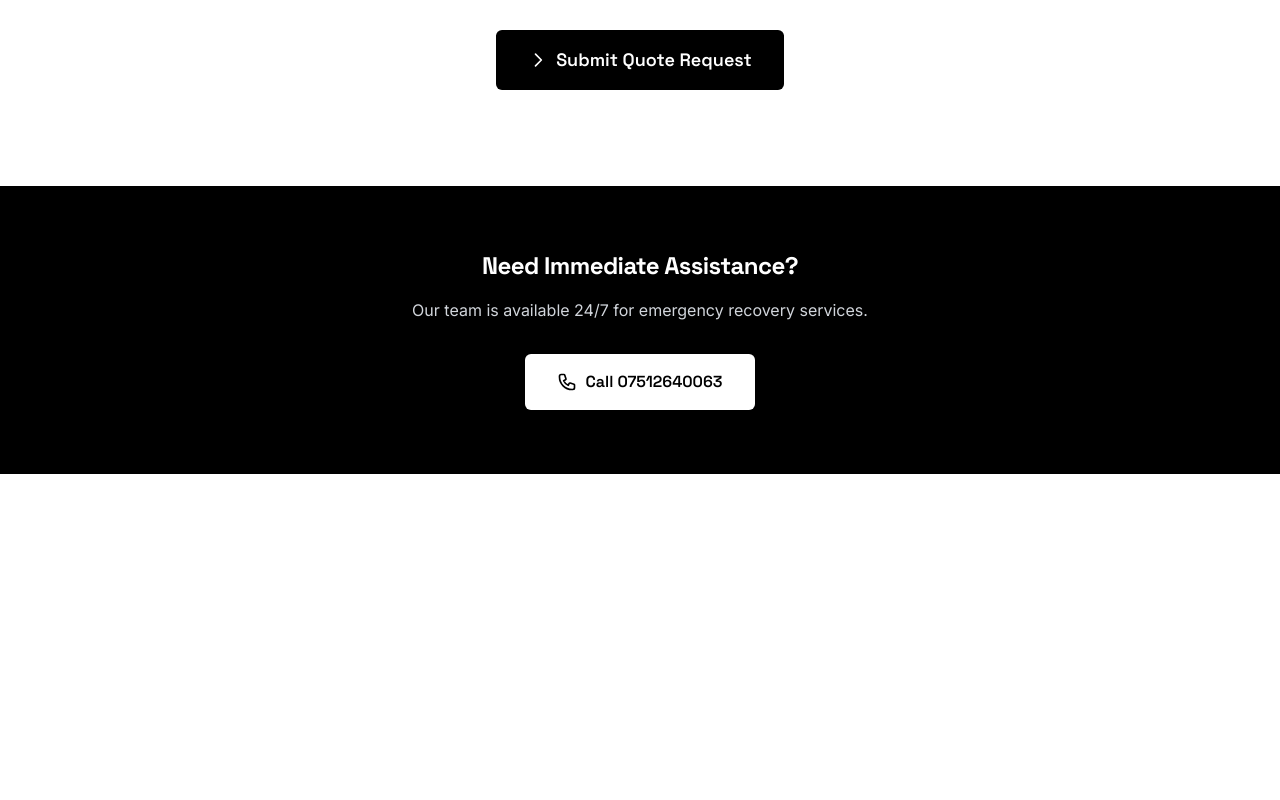
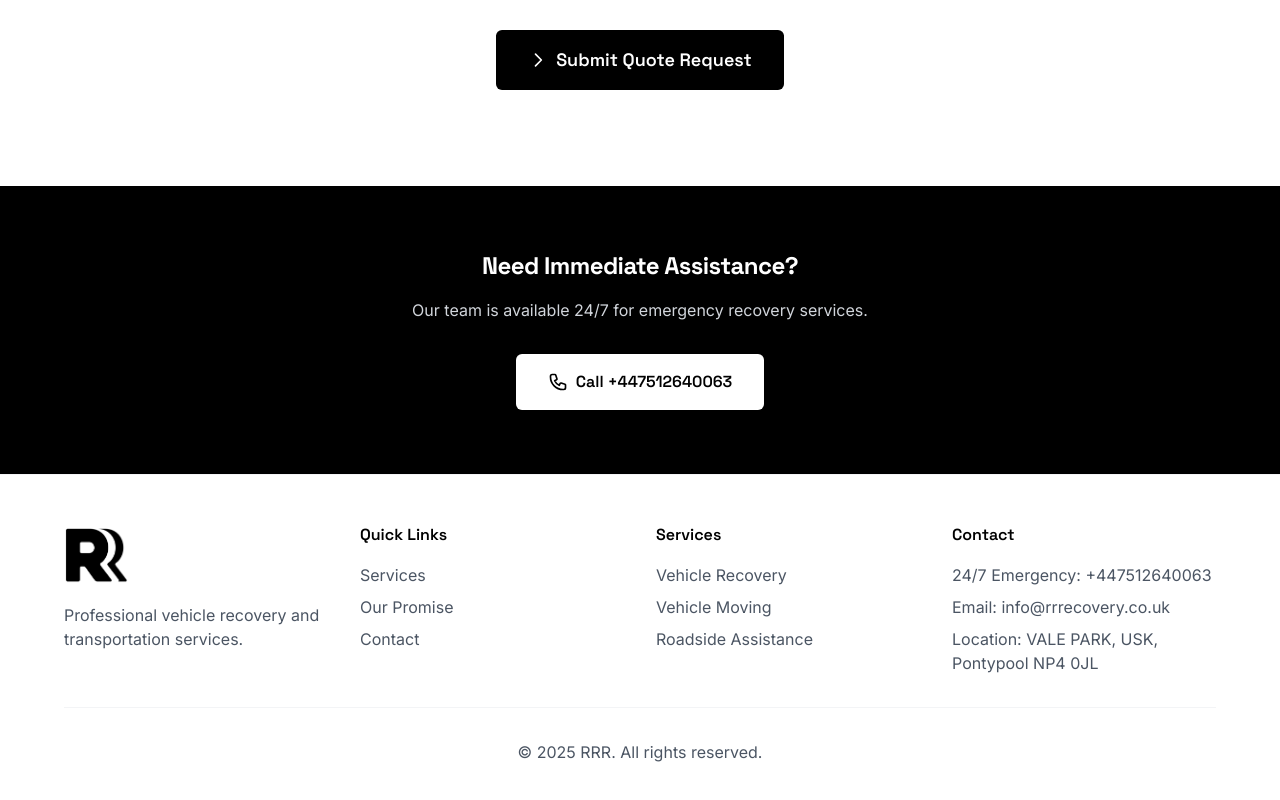
Before and after one commit to EAS-Andrew/RRR, a Next.js app: page /quote in a window 1280 px wide. Shown: the part 730-1530 px from the top of the page. Before the commit the page ends 1204 px from the top, so only its background shows below. Built offline with nearby package versions, Linux system fonts and the light colour scheme.

Commit message:
Auto commit

```diff
--- /dev/null
+++ b/src/app/components/Footer.tsx
@@ -0,0 +1,50 @@
+import Image from 'next/image';
+
+export default function Footer() {
+    return (
+        <footer className="py-12 px-4 border-t border-gray-100">
+            <div className="max-w-6xl mx-auto">
+                <div className="grid md:grid-cols-4 gap-8 mb-8">
+                    <div>
+                        <div className="relative w-16 h-16 mb-4">
+                            <Image
+                                src="/logo.png"
+                                alt="RRR Logo"
+                                fill
+                                className="object-contain"
+                            />
+                        </div>
+                        <p className="text-gray-600">Professional vehicle recovery and transportation services.</p>
+                    </div>
+                    <div>
+                        <h4 className="font-display font-semibold mb-4">Quick Links</h4>
+                        <ul className="space-y-2 text-gray-600">
+                            <li><a href="#services" className="hover:text-black transition-colors">Services</a></li>
+                            <li><a href="#promise" className="hover:text-black transition-colors">Our Promise</a></li>
+                            <li><a href="#contact" className="hover:text-black transition-colors">Contact</a></li>
+                        </ul>
+                    </div>
+                    <div>
+                        <h4 className="font-display font-semibold mb-4">Services</h4>
+                        <ul className="space-y-2 text-gray-600">
+                            <li>Vehicle Recovery</li>
+                            <li>Vehicle Moving</li>
+                            <li>Roadside Assistance</li>
+                        </ul>
+                    </div>
+                    <div>
+                        <h4 className="font-display font-semibold mb-4">Contact</h4>
+                        <ul className="space-y-2 text-gray-600">
+                            <li>24/7 Emergency: +447512640063</li>
+                            <li>Email: info@rrrecovery.co.uk</li>
+                            <li>Location: VALE PARK, USK, Pontypool NP4 0JL</li>
+                        </ul>
+                    </div>
+                </div>
+                <div className="text-center text-gray-600 pt-8 border-t border-gray-100">
+                    <p>© {new Date().getFullYear()} RRR. All rights reserved.</p>
+                </div>
+            </div>
+        </footer>
+    );
+}
--- a/src/app/not-found.tsx
+++ b/src/app/not-found.tsx
@@ -55,13 +55,13 @@ export default function NotFound() {
             If you need immediate assistance, we&apos;re here to help.
           </p>
           <a
-            href="tel:07512640063"
+            href="tel:+447512640063"
             className="inline-flex items-center gap-2 bg-white text-black px-8 py-4 rounded-md font-display font-semibold hover:bg-gray-100 transition-colors"
           >
             <svg className="w-5 h-5" fill="none" viewBox="0 0 24 24" stroke="currentColor">
               <path strokeLinecap="round" strokeLinejoin="round" strokeWidth={2} d="M3 5a2 2 0 012-2h3.28a1 1 0 01.948.684l1.498 4.493a1 1 0 01-.502 1.21l-2.257 1.13a11.042 11.042 0 005.516 5.516l1.13-2.257a1 1 0 011.21-.502l4.493 1.498a1 1 0 01.684.949V19a2 2 0 01-2 2h-1C9.716 21 3 14.284 3 6V5z" />
             </svg>
-            Call 07512640063
+            Call +447512640063
           </a>
         </div>
       </section>
--- a/src/app/page.tsx
+++ b/src/app/page.tsx
@@ -3,6 +3,7 @@
 import Image from "next/image";
 import { useState } from "react";
 import Link from "next/link";
+import Footer from "./components/Footer";
 
 export default function Home() {
   const [isMobileMenuOpen, setIsMobileMenuOpen] = useState(false);
@@ -63,7 +64,7 @@ export default function Home() {
             <a href="#contact" className="font-display hover:text-gray-600 transition-colors">Contact</a>
           </div>
           <div className="flex items-center gap-4">
-            <a href="tel:07512640063" className="bg-black text-white px-4 py-2 text-sm font-display font-semibold hover:bg-gray-900 transition-colors">
+            <a href="tel:+447512640063" className="bg-black text-white px-4 py-2 text-sm font-display font-semibold hover:bg-gray-900 transition-colors">
               24/7 Emergency
             </a>
             <button
@@ -364,7 +365,7 @@ export default function Home() {
             we&apos;re your trusted partner for dependable service.
           </p>
           <div className="flex flex-col md:flex-row gap-6 justify-center max-w-xl mx-auto">
-            <a href="tel:07512640063" className="flex-1 bg-black text-white px-8 py-4 text-lg font-display font-semibold hover:bg-gray-900 transition-colors rounded-md flex items-center justify-center gap-2">
+            <a href="tel:+447512640063" className="flex-1 bg-black text-white px-8 py-4 text-lg font-display font-semibold hover:bg-gray-900 transition-colors rounded-md flex items-center justify-center gap-2">
               <svg className="w-5 h-5" fill="none" viewBox="0 0 24 24" stroke="currentColor">
                 <path strokeLinecap="round" strokeLinejoin="round" strokeWidth={2} d="M3 5a2 2 0 012-2h3.28a1 1 0 01.948.684l1.498 4.493a1 1 0 01-.502 1.21l-2.257 1.13a11.042 11.042 0 005.516 5.516l1.13-2.257a1 1 0 011.21-.502l4.493 1.498a1 1 0 01.684.949V19a2 2 0 01-2 2h-1C9.716 21 3 14.284 3 6V5z" />
               </svg>
@@ -384,50 +385,7 @@ export default function Home() {
       </section>
 
       {/* Footer */}
-      <footer className="py-12 px-4 border-t border-gray-100">
-        <div className="max-w-6xl mx-auto">
-          <div className="grid md:grid-cols-4 gap-8 mb-8">
-            <div>
-              <div className="relative w-16 h-16 mb-4">
-                <Image
-                  src="/logo.png"
-                  alt="RRR Logo"
-                  fill
-                  className="object-contain"
-                />
-              </div>
-              <p className="text-gray-600">Professional vehicle recovery and transportation services.</p>
-            </div>
-            <div>
-              <h4 className="font-display font-semibold mb-4">Quick Links</h4>
-              <ul className="space-y-2 text-gray-600">
-                <li><a href="#services" className="hover:text-black transition-colors">Services</a></li>
-                <li><a href="#promise" className="hover:text-black transition-colors">Our Promise</a></li>
-                <li><a href="#contact" className="hover:text-black transition-colors">Contact</a></li>
-              </ul>
-            </div>
-            <div>
-              <h4 className="font-display font-semibold mb-4">Services</h4>
-              <ul className="space-y-2 text-gray-600">
-                <li>Vehicle Recovery</li>
-                <li>Vehicle Moving</li>
-                <li>Roadside Assistance</li>
-              </ul>
-            </div>
-            <div>
-              <h4 className="font-display font-semibold mb-4">Contact</h4>
-              <ul className="space-y-2 text-gray-600">
-                <li>24/7 Emergency: (123) 456-7890</li>
-                <li>Email: info@rrrecovery.co.uk</li>
-                <li>Location: Uskvale</li>
-              </ul>
-            </div>
-          </div>
-          <div className="text-center text-gray-600 pt-8 border-t border-gray-100">
-            <p>© {new Date().getFullYear()} RRR. All rights reserved.</p>
-          </div>
-        </div>
-      </footer>
+      <Footer />
     </main>
   );
 }
--- a/src/app/quote/page.tsx
+++ b/src/app/quote/page.tsx
@@ -3,6 +3,7 @@
 import Image from "next/image";
 import Link from "next/link";
 import { useState } from "react";
+import Footer from "../components/Footer";
 
 export default function QuotePage() {
     const [formData, setFormData] = useState({
@@ -263,16 +264,19 @@ export default function QuotePage() {
                         Our team is available 24/7 for emergency recovery services.
                     </p>
                     <a
-                        href="tel:07512640063"
+                        href="tel:+447512640063"
                         className="inline-flex items-center gap-2 bg-white text-black px-8 py-4 rounded-md font-display font-semibold hover:bg-gray-100 transition-colors"
                     >
                         <svg className="w-5 h-5" fill="none" viewBox="0 0 24 24" stroke="currentColor">
                             <path strokeLinecap="round" strokeLinejoin="round" strokeWidth={2} d="M3 5a2 2 0 012-2h3.28a1 1 0 01.948.684l1.498 4.493a1 1 0 01-.502 1.21l-2.257 1.13a11.042 11.042 0 005.516 5.516l1.13-2.257a1 1 0 011.21-.502l4.493 1.498a1 1 0 01.684.949V19a2 2 0 01-2 2h-1C9.716 21 3 14.284 3 6V5z" />
                         </svg>
-                        Call 07512640063
+                        Call +447512640063
                     </a>
                 </div>
             </section>
+
+            {/* Footer */}
+            <Footer />
         </main>
     );
 }
--- a/src/app/track/page.tsx
+++ b/src/app/track/page.tsx
@@ -5,6 +5,7 @@ import Image from "next/image";
 import Link from "next/link";
 import { useRouter, useSearchParams } from 'next/navigation';
 import MapView from './MapView';
+import Footer from "../components/Footer";
 
 interface TrackingStatus {
   id: string;
@@ -368,16 +369,19 @@ export default function TrackPage() {
             If you need immediate assistance or have any questions about your recovery.
           </p>
           <a
-            href="tel:07512640063"
+            href="tel:+447512640063"
             className="inline-flex items-center gap-2 bg-white text-black px-8 py-4 rounded-md font-display font-semibold hover:bg-gray-100 transition-colors"
           >
             <svg className="w-5 h-5" fill="none" viewBox="0 0 24 24" stroke="currentColor">
               <path strokeLinecap="round" strokeLinejoin="round" strokeWidth={2} d="M3 5a2 2 0 012-2h3.28a1 1 0 01.948.684l1.498 4.493a1 1 0 01-.502 1.21l-2.257 1.13a11.042 11.042 0 005.516 5.516l1.13-2.257a1 1 0 011.21-.502l4.493 1.498a1 1 0 01.684.949V19a2 2 0 01-2 2h-1C9.716 21 3 14.284 3 6V5z" />
             </svg>
-            Call 07512640063
+            Call +447512640063
           </a>
         </div>
       </section>
+
+      {/* Footer */}
+      <Footer />
     </main>
   );
 }
```
